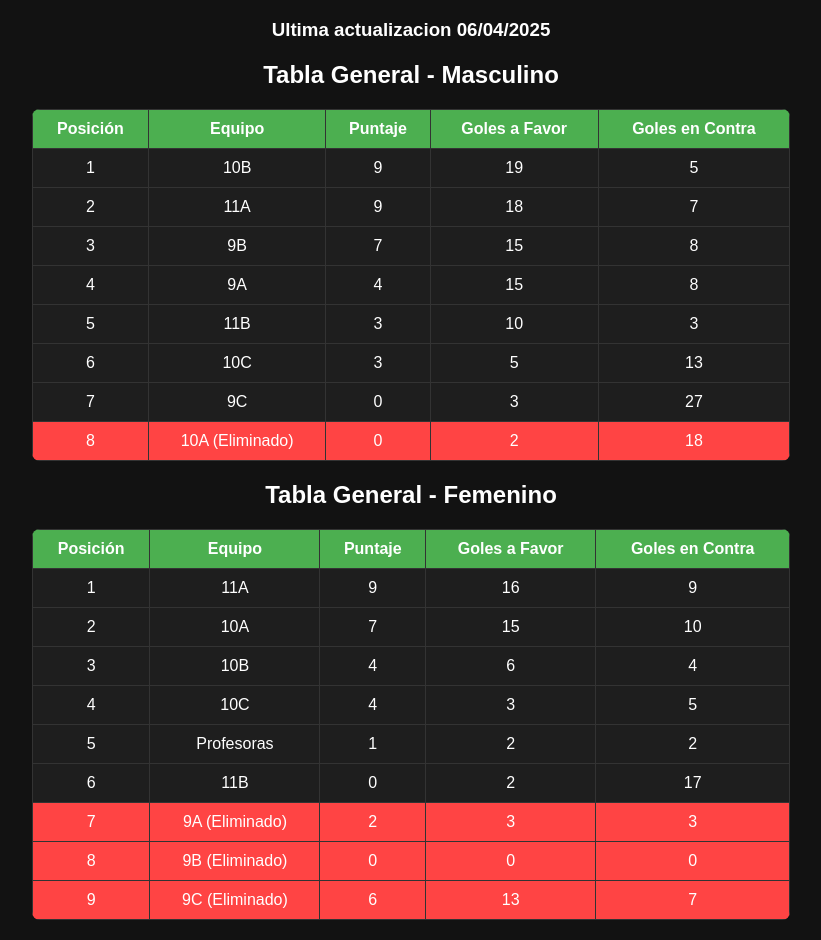
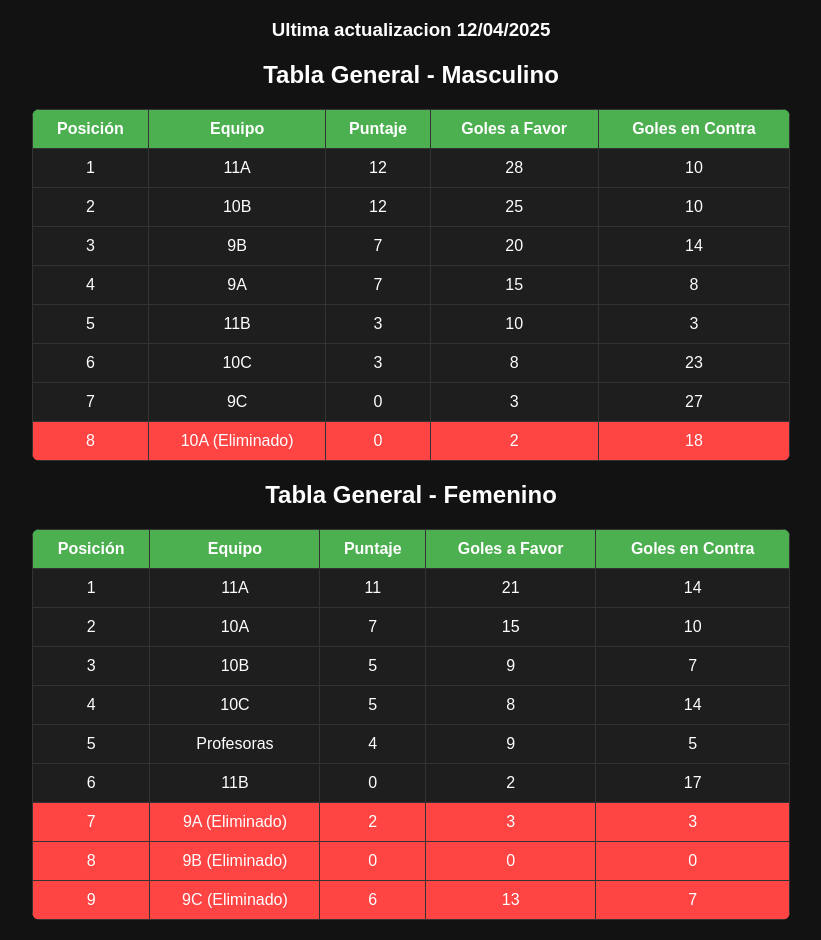
Before and after one commit to interclases2025/com, a plain HTML site: page tabla general2.html in a window 1280 px wide. Shown: the whole page, without its empty margins (229-1050 px from the left). Drawn offline with Linux system fonts and the light colour scheme.

Commit message:
tabla general2.html

```diff
--- a/tabla general2.html
+++ b/tabla general2.html
@@ -36,7 +36,7 @@
     </style>
 </head>
 <body>
-    <h3>Ultima actualizacion 06/04/2025</h3>
+    <h3>Ultima actualizacion 12/04/2025</h3>
     <h2>Tabla General - Masculino</h2>
     <table id="tablaMasculino">
         <thead>
@@ -72,13 +72,13 @@
     <script>
         // Datos para masculino
         let equiposMasculino = [
-            { nombre: "9A", puntaje: 4, golesFavor: 15, golesContra: 8 },
-            { nombre: "9B", puntaje: 7, golesFavor: 15, golesContra: 8 },
+            { nombre: "9A", puntaje: 7, golesFavor: 15, golesContra: 8 },
+            { nombre: "9B", puntaje: 7, golesFavor: 20, golesContra: 14 },
             { nombre: "9C", puntaje: 0, golesFavor: 3, golesContra: 27 },
             { nombre: "10A", puntaje: 0, golesFavor: 2, golesContra: 18, eliminado: true },
-            { nombre: "10B", puntaje: 9, golesFavor: 19, golesContra: 5 },
-            { nombre: "10C", puntaje: 3, golesFavor: 5, golesContra: 13 },
-            { nombre: "11A", puntaje: 9, golesFavor: 18, golesContra: 7 },
+            { nombre: "10B", puntaje: 12, golesFavor: 25, golesContra: 10 },
+            { nombre: "10C", puntaje: 3, golesFavor: 8, golesContra: 23 },
+            { nombre: "11A", puntaje: 12, golesFavor: 28, golesContra: 10 },
             { nombre: "11B", puntaje: 3, golesFavor: 10, golesContra: 3 },
         ];
 
@@ -88,11 +88,11 @@
             { nombre: "9B", puntaje: 0, golesFavor: 0, golesContra: 0, eliminado: true },
             { nombre: "9C", puntaje: 6, golesFavor: 13, golesContra: 7, eliminado: true },
             { nombre: "10A", puntaje: 7, golesFavor: 15, golesContra: 10 },
-            { nombre: "10B", puntaje: 4, golesFavor: 6, golesContra: 4 },
-            { nombre: "10C", puntaje: 4, golesFavor: 3, golesContra: 5 },
-            { nombre: "11A", puntaje: 9, golesFavor: 16, golesContra: 9 },
+            { nombre: "10B", puntaje: 5, golesFavor: 9, golesContra: 7 },
+            { nombre: "10C", puntaje: 5, golesFavor: 8, golesContra: 14 },
+            { nombre: "11A", puntaje: 11, golesFavor: 21, golesContra: 14 },
             { nombre: "11B", puntaje: 0, golesFavor: 2, golesContra: 17 },
-            { nombre: "Profesoras", puntaje: 1, golesFavor: 2, golesContra: 2 },
+            { nombre: "Profesoras", puntaje: 4, golesFavor: 9, golesContra: 5 },
         ];
 
         // Función de ordenamiento
```
